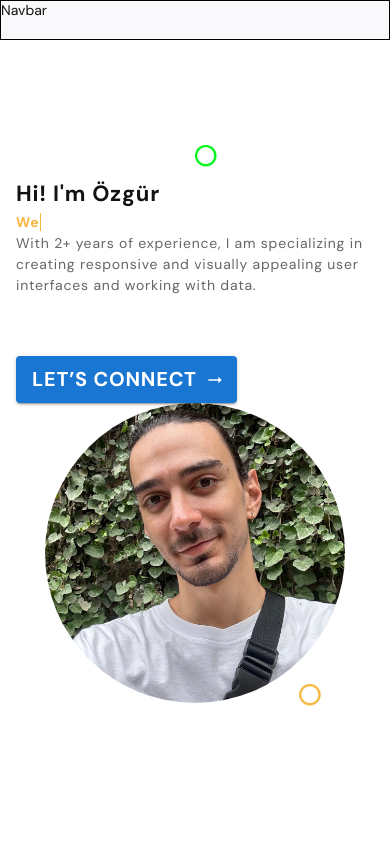
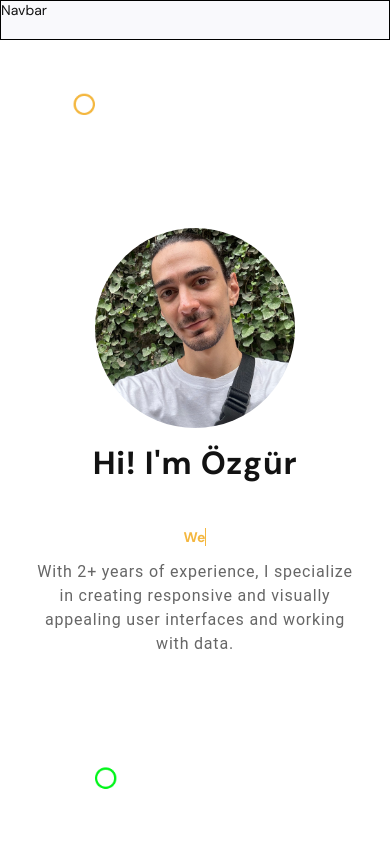
Before and after one commit to ozgurbaltaci/portfolio, a React (Create React App) app: page / in a window 390 px wide. Shown: the top 844 px of the page. Built offline with nearby package versions, Linux system fonts and the light colour scheme; a web font is replaced by a local one.

Commit message:
Make About responsive Some changes in Skills

```diff
--- a/src/App.css
+++ b/src/App.css
@@ -43,7 +43,7 @@ p.danger {
   color: red;
 }
 
-@media (max-width: 768px) {
+@media (max-width: 540px) {
   body {
     font-size: 14px !important; /* Adjusted base font size */
   }
@@ -102,7 +102,7 @@ p.danger {
   }
 
   .MuiTypography-body1 {
-    font-size: 14px !important; /* MUI body1 */
+    font-size: 2em !important; /* MUI body1 */
   }
 
   .MuiTypography-body2 {
@@ -259,48 +259,55 @@ nav.navbar .navbar-toggler[aria-expanded="true"] .navbar-toggler-icon:before {
 nav.navbar .navbar-toggler[aria-expanded="true"] .navbar-toggler-icon {
   border-color: transparent;
 }
-
-/************ Banner Css ************/
 .banner {
   margin-top: 0;
-  padding: 100px 0 100px 0;
+  padding: 100px 0;
+  overflow: hidden;
   height: calc(100vh - 40px);
-  display: flex; /* Use flexbox for centering content */
-  align-items: center; /* Center content vertically */
-  justify-content: center; /* Center content horizontally */
-  background-size: cover; /* Cover the entire area */
-  background-position: center; /* Center the background image */
-  overflow: hidden;
+  display: flex;
+  align-items: center;
+  justify-content: center;
+  text-align: center;
 }
 
 .banner h1 {
-  font-size: 65px;
+  font-size: 4rem;
   font-weight: 700;
   letter-spacing: 0.8px;
-  display: block;
 }
+
 .banner p {
   color: #666;
   font-size: 18px;
   letter-spacing: 0.8px;
 }
-.banner button {
-  font-weight: 700;
-  font-size: 20px;
-  margin-top: 60px;
-  letter-spacing: 0.8px;
-  display: flex;
-  align-items: center;
+
+.about-hi {
+  font-weight: bold;
+  font-size: 4rem;
+  line-height: 1.2;
 }
 
-.banner button:hover svg {
-  margin-left: 25px;
+@media (max-width: 900px) {
+  .about-hi h1 {
+    font-size: 3rem !important;
+  }
+
+  .about-hi p {
+    font-size: 1rem !important;
+    line-height: 1.5;
+  }
 }
 
-.banner .avatar {
-  display: flex;
-  align-items: center;
-  justify-content: center;
+@media (max-width: 600px) {
+  .about-hi h1 {
+    font-size: 2rem !important;
+  }
+
+  .banner .avatar-picture {
+    width: 200px;
+    height: 200px;
+  }
 }
 
 .txt-rotate > .wrap {
@@ -627,178 +634,3 @@ nav.navbar .navbar-toggler[aria-expanded="true"] .navbar-toggler-icon {
   letter-spacing: 0.5px;
   margin-top: 20px;
 }
-.skills {
-  height: 100vh;
-  flex: 1;
-  width: 100%;
-}
-
-.skills-and-experiences {
-  display: flex;
-  flex-wrap: wrap;
-}
-
-.skills-container,
-.experiences-container {
-  flex: 1;
-}
-
-@media (max-width: 600px) {
-  .skills {
-    height: auto !important;
-  }
-
-  .skills-container {
-    flex: 0 1 auto !important;
-    display: flex !important;
-    justify-content: center !important;
-    align-items: center !important;
-  }
-
-  .skills-list {
-    padding: 8px !important;
-  }
-
-  .experiences-container {
-    display: flex !important;
-    justify-content: center !important;
-    align-items: center !important;
-  }
-
-  .experiences-title {
-    display: block !important;
-    padding: 0rem 0rem 1rem 0rem !important;
-  }
-  .just-skills-title {
-    display: none !important;
-  }
-
-  .skills-item div {
-    width: 50px !important;
-    height: 50px !important;
-    border-radius: 50%;
-    background-color: #fff;
-    display: flex;
-    align-items: center;
-    justify-content: center;
-  }
-  .skills-item p {
-    font-size: 11px !important;
-    width: 60px !important;
-  }
-}
-
-@media (max-width: 900px) {
-  .skills {
-    height: auto !important;
-  }
-}
-
-.skills-container {
-  display: flex !important;
-  justify-content: center !important;
-  align-items: center !important;
-  padding: 0 1rem;
-}
-.skills-list {
-  padding: 12px;
-}
-.skills-item {
-  display: flex;
-  flex-direction: column;
-  text-align: center;
-  justify-content: center;
-  align-items: center;
-}
-
-.skills-item div {
-  width: 70px;
-  height: 70px;
-  border-radius: 50%;
-  background-color: #fff;
-  display: flex;
-  align-items: center;
-  justify-content: center;
-}
-
-.skills-item p {
-  margin-top: 0.3rem;
-  font-size: 14px;
-  width: 70px;
-}
-
-.skills-item img {
-  width: 50%;
-  height: 50%;
-}
-
-.experiences-container {
-  display: flex;
-  flex-direction: column;
-  margin: 0.8rem;
-}
-.experiences-title {
-  display: none;
-}
-
-.skills_company_name {
-  font-weight: bold;
-  font-size: 18px;
-}
-
-.app__skills-exp-item {
-  width: 100%;
-  display: flex;
-}
-
-.app__skills-exp-works {
-  .app__skills-exp-work {
-    margin-bottom: 1rem;
-    cursor: pointer;
-
-    p {
-      font-weight: 400;
-      margin-top: 5px;
-    }
-  }
-}
-
-.app__skills-exp-year {
-  margin-right: 3rem;
-
-  p {
-    font-weight: bold;
-  }
-
-  @media screen and (max-width: 450px) {
-    margin-right: 1rem;
-  }
-}
-
-.app__skills-exp-work ul {
-  list-style-type: disc; /* Ensures bullet points are discs */
-  margin-left: 20px; /* Adjusts the left margin for indentation */
-  padding-left: 0; /* Resets padding to avoid extra space */
-}
-.skills-tooltip {
-  max-width: 300px !important;
-  background-color: #fff !important;
-  box-shadow: 0 0 25px rgba(0, 0, 0, 0.1) !important;
-  border-radius: 5px !important;
-  padding: 1rem !important;
-  color: var(--gray-color) !important;
-  line-height: 1.5 !important;
-
-  @media screen and (min-width: 2000px) {
-    font-size: 1.75rem !important;
-    max-width: 500px !important;
-    line-height: 2 !important;
-  }
-}
-
-.skills-tooltip ul li {
-  font-size: 12px;
-}
-.skills-tooltip ul li + li {
-  margin-top: 5px;
-}
--- a/src/components/About.js
+++ b/src/components/About.js
@@ -1,14 +1,20 @@
 import { useState, useEffect } from "react";
-import {
-  Container,
-  Grid,
-  Typography,
-  Button,
-  Box,
-  Avatar,
-} from "@mui/material";
-import ArrowRightAltIcon from "@mui/icons-material/ArrowRightAlt";
+import { Container, Grid, Typography, Box, Avatar } from "@mui/material";
 import profilePicture from "../pp.jpg";
+import { createTheme, ThemeProvider } from "@mui/material/styles";
+
+// Create the theme
+const theme = createTheme({
+  breakpoints: {
+    values: {
+      xs: 0,
+      sm: 600,
+      md: 900,
+      lg: 1200,
+      xl: 1536,
+    },
+  },
+});
 
 export const About = () => {
   const [loopNum, setLoopNum] = useState(0);
@@ -57,49 +63,54 @@ export const About = () => {
   };
 
   return (
-    <section
+    <ThemeProvider theme={theme}>
+      <div
         style={{
           backgroundImage: `url(${require("../About_Background.png")})`,
-        backgroundSize: "cover", // Adjust as needed
+          backgroundSize: "cover",
+          padding: "20px",
         }}
         className="banner"
         id="home"
       >
         <Container maxWidth="lg">
-        <Grid container alignItems="center">
-          <Grid item xs={12} md={6}>
-            <Box>
-              <Typography variant="h2" component="h1">
-                {`Hi! I'm Özgür`} <div></div>
+          <Grid container alignItems="center" spacing={2}>
+            <Grid
+              item
+              xs={12}
+              sm={4}
+              md={4}
+              style={{
+                display: "flex",
+                justifyContent: "center",
+                height: "100%",
+              }}
+            >
+              <Avatar
+                alt="Profile Picture"
+                src={profilePicture}
+                className="avatar-picture"
+                sx={{ width: 250, height: 250 }}
+              />
+            </Grid>
+            <Grid item xs={12} sm={8} md={8}>
+              <div className="about-hi">
+                <h1>{`Hi! I'm Özgür`}</h1>
                 <span className="txt-rotate" dataPeriod="1000">
                   <span className="wrap">{text}</span>
                 </span>
-              </Typography>
 
-              <Typography>
-                With 2+ years of experience, I am specializing in creating
+                <Typography variant="body1" className="about-summary">
+                  With 2+ years of experience, I specialize in creating
                   responsive and visually appealing user interfaces and working
                   with data.
                 </Typography>
-              <Button
-                variant="contained"
-                endIcon={<ArrowRightAltIcon />}
-                onClick={() => console.log("connect")}
-              >
-                Let’s Connect
-              </Button>
-            </Box>
-          </Grid>
-          <Grid className="avatar" item xs={12} md={6}>
-            <Avatar
-              alt="Profile Picture"
-              src={profilePicture}
-              sx={{ width: 300, height: 300 }}
-            />
+              </div>
             </Grid>
           </Grid>
         </Container>
-    </section>
+      </div>
+    </ThemeProvider>
   );
 };
 
--- /dev/null
+++ b/src/components/Skills.css
@@ -0,0 +1,175 @@
+.skills {
+  height: 100vh;
+  flex: 1;
+  width: 100%;
+}
+
+.skills-and-experiences {
+  display: flex;
+  flex-wrap: wrap;
+}
+
+.skills-container,
+.experiences-container {
+  flex: 1;
+}
+
+@media (max-width: 600px) {
+  .skills {
+    height: auto !important;
+  }
+
+  .skills-container {
+    flex: 0 1 auto !important;
+    display: flex !important;
+    justify-content: center !important;
+    align-items: center !important;
+  }
+
+  .skills-list {
+    padding: 8px !important;
+  }
+
+  .experiences-container {
+    display: flex !important;
+    justify-content: center !important;
+    align-items: center !important;
+  }
+
+  .experiences-title {
+    display: block !important;
+    padding: 0rem 0rem 1rem 0rem !important;
+  }
+  .just-skills-title {
+    display: none !important;
+  }
+
+  .skills-item div {
+    width: 50px !important;
+    height: 50px !important;
+    border-radius: 50%;
+    background-color: #fff;
+    display: flex;
+    align-items: center;
+    justify-content: center;
+  }
+  .skills-item p {
+    font-size: 11px !important;
+    width: 60px !important;
+  }
+}
+
+@media (max-width: 900px) {
+  .skills {
+    height: auto !important;
+  }
+}
+
+.skills-container {
+  display: flex !important;
+  justify-content: center !important;
+  align-items: center !important;
+  padding: 0 1rem;
+}
+.skills-list {
+  padding: 12px;
+}
+.skills-item {
+  display: flex;
+  flex-direction: column;
+  text-align: center;
+  justify-content: center;
+  align-items: center;
+}
+
+.skills-item div {
+  width: 4.5rem;
+  height: 4.5rem;
+  border-radius: 50%;
+  background-color: #fff;
+  display: flex;
+  align-items: center;
+  justify-content: center;
+}
+
+.skills-item p {
+  margin-top: 0.3rem;
+  font-size: 14px;
+  width: 70px;
+}
+
+.skills-item img {
+  width: 50%;
+  height: 50%;
+}
+
+.experiences-container {
+  display: flex;
+  flex-direction: column;
+  margin: 0.8rem;
+}
+.experiences-title {
+  display: none;
+}
+
+.skills_company_name {
+  font-weight: bold;
+  font-size: 18px;
+}
+
+.app__skills-exp-item {
+  width: 100%;
+  display: flex;
+}
+
+.app__skills-exp-works {
+  .app__skills-exp-work {
+    margin-bottom: 1rem;
+    cursor: pointer;
+
+    p {
+      font-weight: 400;
+      margin-top: 5px;
+    }
+  }
+}
+
+.app__skills-exp-year {
+  margin-right: 3rem;
+
+  p {
+    font-weight: bold;
+  }
+
+  @media screen and (max-width: 450px) {
+    margin-right: 1rem;
+  }
+}
+
+.app__skills-exp-work ul {
+  list-style-type: disc; /* Ensures bullet points are discs */
+  margin-left: 20px; /* Adjusts the left margin for indentation */
+  padding-left: 0; /* Resets padding to avoid extra space */
+}
+.skills-tooltip {
+  max-width: 300px !important;
+  background-color: #fff !important;
+  box-shadow: 0 0 25px rgba(0, 0, 0, 0.1) !important;
+  border-radius: 5px !important;
+  padding: 1rem !important;
+  color: var(--gray-color) !important;
+  line-height: 1.5 !important;
+
+  @media screen and (min-width: 2000px) {
+    font-size: 1.75rem !important;
+    max-width: 500px !important;
+    line-height: 2 !important;
+  }
+}
+
+.skills-tooltip ul li {
+  font-size: 12px;
+}
+.skills-tooltip ul li + li {
+  margin-top: 5px;
+}
--- a/src/components/Skills.js
+++ b/src/components/Skills.js
@@ -15,6 +15,7 @@ import reduxIcon from "../SkillPictures/redux.png";
 
 import { Tooltip } from "react-tooltip";
 import { Grid } from "@mui/system";
+import "./Skills.css";
 
 const skills = [
   { skillName: "ReactJS", skillIcon: reactIcon, backgroundColor: "#e9f7ff" },
```
Lines whose indentation alone changed are shown as unchanged.
